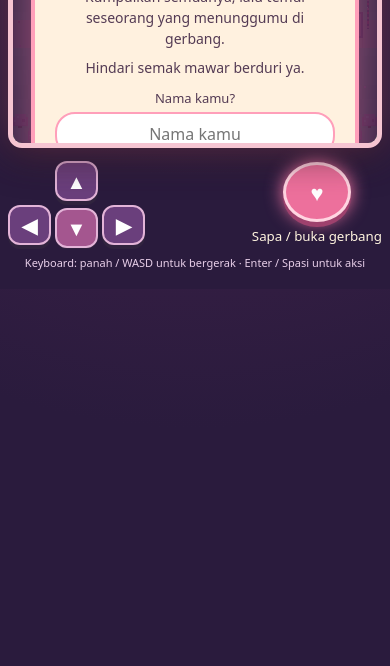
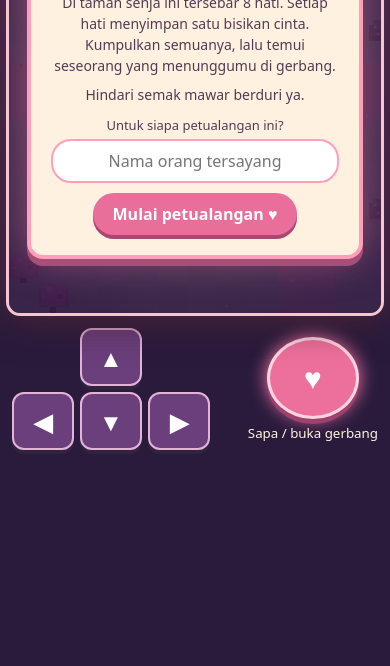
Before and after one commit to Aboyyy1112/untuk-panuy, a plain HTML site: page index.html in a window 390 px wide. Shown: the part 178-844 px from the top of the page. Drawn offline with Linux system fonts and the light colour scheme.

Commit message:
Add files via upload

```diff
--- a/index.html
+++ b/index.html
@@ -24,18 +24,19 @@ canvas{display:block;width:100%;height:auto;image-rendering:pixelated;touch-acti
 .letter{font-family:'Dancing Script',cursive,serif;font-size:22px!important;line-height:1.35!important;color:#a8406e}
 input{font:inherit;width:100%;padding:9px 12px;border:2px solid #ff9fba;border-radius:20px;background:#fff;color:var(--plum);text-align:center;margin-top:4px}
 input:focus-visible,button:focus-visible{outline:3px solid #ffb703;outline-offset:2px}
-button{font:inherit;cursor:pointer;border:0}
+button{font:inherit;cursor:pointer;border:0;touch-action:manipulation;-webkit-tap-highlight-color:transparent}
+html,body{overscroll-behavior:none}
 .main-btn{background:var(--rose);color:white;font-weight:900;padding:10px 20px;border-radius:24px;box-shadow:0 4px #a84772;margin-top:10px}
 .controls{display:flex;justify-content:space-between;align-items:center;gap:20px;margin:13px auto 0;max-width:700px;user-select:none;-webkit-user-select:none}
 .dpad{display:grid;grid-template-columns:48px 48px 48px;grid-template-rows:43px 43px;gap:4px}
 .ctrl{background:#6a3f7c;color:#fff;border:2px solid #e3b4d8;border-radius:12px;font-size:20px;font-weight:900;box-shadow:0 4px #30233e;touch-action:none}
-.ctrl:active,.ctrl.down{transform:translateY(3px);box-shadow:0 1px #30233e;background:#a4568f}
+.ctrl:active,.ctrl.pressed{transform:translateY(3px);box-shadow:0 1px #30233e;background:#a4568f}
 .up{grid-column:2}.left{grid-column:1;grid-row:2}.down{grid-column:2;grid-row:2}.right{grid-column:3;grid-row:2}
 .actions{display:flex;flex-direction:column;align-items:center;gap:5px}
 .action{width:76px;height:65px;border-radius:50%;background:#ed709c;color:white;border:3px solid #ffd5e1;box-shadow:0 5px #9e416d,0 0 18px #ff7aa8;font-weight:900;font-size:22px}
 .action:active{transform:translateY(3px)}
 .hint{font-size:11px;color:#e8cfe9;margin-top:10px}
-@media(max-width:420px){body{padding:8px}.controls{gap:8px}.dpad{grid-template-columns:43px 43px 43px;grid-template-rows:40px 40px}.action{width:68px;height:60px}.pill{font-size:10px;padding:4px 7px}}
+@media(max-width:700px){body{padding:6px;align-items:flex-start}h1{font-size:30px}.sub,.hint{display:none}.game-wrap{border-width:3px}.controls{gap:10px;margin-top:12px;padding:0 6px}.dpad{grid-template-columns:62px 62px 62px;grid-template-rows:58px 58px;gap:6px}.ctrl{font-size:24px}.action{width:92px;height:82px;font-size:30px}.pill{font-size:10px;padding:4px 7px}}
 </style>
 </head>
 <body>
@@ -46,15 +47,15 @@ button{font:inherit;cursor:pointer;border:0}
 <canvas id="game" width="800" height="480" aria-label="Permainan Love Adventure"></canvas>
 <div class="hud"><div class="pill" id="count">♥ 0 / 8</div><div class="pill" id="status">KUMPULKAN SEMUA HATI</div></div>
 <div class="overlay" id="startScreen">
- <div class="panel"><h2>Selamat datang, panuy sayang</h2>
+ <div class="panel"><h2>Selamat datang, sayang</h2>
  <p>Di taman senja ini tersebar 8 hati. Setiap hati menyimpan satu bisikan cinta. Kumpulkan semuanya, lalu temui seseorang yang menunggumu di gerbang.</p>
  <p>Hindari semak mawar berduri ya.</p>
- <label for="nm" style="font-size:13px">Nama kamu?</label>
- <input id="nm" maxlength="20" placeholder="Nama kamu" autocomplete="off">
+ <label for="nm" style="font-size:13px">Untuk siapa petualangan ini?</label>
+ <input id="nm" maxlength="20" placeholder="Nama orang tersayang" autocomplete="off">
  <button class="main-btn" id="startBtn">Mulai petualangan ♥</button></div>
 </div>
 <div class="overlay" id="endScreen" style="display:none">
- <div class="panel"><h2 id="endTitle">Kamu berhasil</h2><p id="endText"></p><p class="letter">“Sejauh mmanapun perjalanan ini,<br>hatiku selalu tahu ke mana harus pulang.<br>Dan hari ini, pulangku adalah kamu.”</p><p id="endSign" class="letter"></p><button class="main-btn" id="againBtn">Main lagi ♥</button></div>
+ <div class="panel"><h2 id="endTitle">Kamu berhasil</h2><p id="endText"></p><p class="letter">“Sejauh apa pun perjalanan,<br>hatiku selalu tahu ke mana harus pulang.<br>Dan hari ini, pulangku adalah kamu.”</p><p id="endSign" class="letter"></p><button class="main-btn" id="againBtn">Main lagi ♥</button></div>
 </div>
 </div>
 <div class="controls">
@@ -74,15 +75,16 @@ const canvas=document.getElementById('game'),ctx=canvas.getContext('2d');
 ctx.imageSmoothingEnabled=false;
 const W=800,H=480,T=32,COLS=25,ROWS=15;
 const keys={up:false,down:false,left:false,right:false};
-let started=false,won=false,hearts=[],collected=0,player,toast='',toastTimer=0,pname='',parts=[],petals=[],tick=0,ac;
+let started=false,won=false,hearts=[],collected=0,player,toast='',toastTimer=0,pname='',parts=[],petals=[],tick=0,ac,camX=0;
 const obstacles=[[4,2],[4,3],[4,4],[8,1],[8,2],[8,3],[12,5],[13,5],[14,5],[17,2],[17,3],[17,4],[20,8],[19,8],[18,8],[6,10],[7,10],[8,10],[11,11],[12,11],[13,11],[3,7],[3,8],[3,9]];
 const heartSpots=[[2,2],[6,4],[10,2],[15,3],[22,3],[5,8],[11,8],[16,11]];
-const notes=['panuyyyy sayangg','papoyy minta maaf ama panuyy','Aku gamau buat panuyy sendiri','Aku gamau buat panuyy sedih','Aku sangat sayang ama panuy','Dikehidupan lain aku bakalan tetap sayang','panuyy alasanku percaya pada cinta lagi','Dan papoyy memilihmu, hari ini dan selamanya'];
+const notes=['Kamu mengubah hari biasa jadi istimewa','Senyummu adalah rumah ternyaman','Bersamamu, waktu terasa melambat','Terima kasih sudah selalu ada','Tawamu musik favoritku','Aku suka caramu peduli pada hal kecil','Kamu alasanku percaya pada cinta','Dan aku memilihmu, hari ini dan selamanya'];
 const gate={x:23*T+4,y:6*T+4,w:24,h:48};
 const partner={x:700,y:196};
 for(let i=0;i<34;i++)petals.push({x:Math.random()*W,y:Math.random()*H,vx:.3+Math.random()*.5,vy:.4+Math.random()*.6,p:Math.random()*6,c:i%3});
 function chime(i,d=0){try{ac=ac||new(window.AudioContext||window.webkitAudioContext)();const f=[523,587,659,784,880,988,1047,1175][i%8],t=ac.currentTime+d,o=ac.createOscillator(),g=ac.createGain();o.type='sine';o.frequency.value=f;g.gain.setValueAtTime(.0001,t);g.gain.exponentialRampToValueAtTime(.14,t+.03);g.gain.exponentialRampToValueAtTime(.0001,t+1.1);o.connect(g);g.connect(ac.destination);o.start(t);o.stop(t+1.2)}catch(e){}}
 function burst(x,y,n,kind){for(let i=0;i<n;i++){const a=Math.random()*6.28,s=.5+Math.random()*2;parts.push({x,y,vx:Math.cos(a)*s,vy:Math.sin(a)*s-(kind==='h'?1:0),life:50+Math.random()*40,k:kind})}}
+function fit(){const want=(innerWidth<700&&innerHeight>innerWidth)?400:800;if(canvas.width!==want){canvas.width=want;ctx.imageSmoothingEnabled=false}}
 function reset(){player={x:48,y:48,w:22,h:25,speed:2.35,face:'down',walk:0};hearts=heartSpots.map(([x,y])=>({x:x*T+9,y:y*T+9,got:false,bob:Math.random()*6}));collected=0;won=false;parts=[];updateHud()}
 function updateHud(){document.getElementById('count').textContent=`♥ ${collected} / ${hearts.length}`;document.getElementById('status').textContent=collected===8?'DIA MENUNGGUMU DI GERBANG ♥':'KUMPULKAN SEMUA HATI'}
 function blocked(x,y){if(x<0||y<0||x+player.w>W||y+player.h>H)return true;for(const[tx,ty]of obstacles){let ox=tx*T+3,oy=ty*T+3;if(x<ox+26&&x+player.w>ox&&y<oy+26&&y+player.h>oy)return true}return false}
@@ -91,7 +93,7 @@ function move(){if(!started||won)return;let dx=0,dy=0;if(keys.left){dx-=1;player
  if(!blocked(nx,player.y))player.x=nx;if(!blocked(player.x,ny))player.y=ny;
  if(dx||dy){player.walk+=.18;if(tick%9===0)parts.push({x:player.x+11,y:player.y+24,vx:(Math.random()-.5)*.3,vy:-.3,life:30,k:'t'})}
  for(const h of hearts){if(!h.got&&Math.hypot((player.x+11)-(h.x+7),(player.y+12)-(h.y+7))<23){h.got=true;chime(collected);collected++;updateHud();burst(h.x+8,h.y+8,18,'s');toast=notes[collected-1];toastTimer=190}}
- if(collected===8&&toastTimer<=0&&tick%240===0){toast='Papoyy sudah menunggumu di gerbang ♥';toastTimer=120}
+ if(collected===8&&toastTimer<=0&&tick%240===0){toast='Dia sudah menunggumu di gerbang ♥';toastTimer=120}
 }
 function rect(x,y,w,h,c){ctx.fillStyle=c;ctx.fillRect(Math.round(x),Math.round(y),w,h)}
 function drawHeart(x,y,s=1,c='#ff527f',hl='#ff9bb5'){ctx.save();ctx.translate(Math.round(x),Math.round(y));ctx.scale(s,s);rect(2,0,4,3,c);rect(10,0,4,3,c);rect(0,3,16,5,c);rect(2,8,12,3,c);rect(5,11,6,3,c);rect(7,14,2,2,c);rect(3,2,3,2,hl);ctx.restore()}
@@ -134,13 +136,13 @@ function drawParts(){
   ctx.globalAlpha=Math.min(1,p.life/25);
   if(p.k==='h')drawHeart(p.x,p.y,.45);else if(p.k==='t')rect(p.x,p.y,3,3,'#ff9bb5');else rect(p.x,p.y,3,3,tick%4<2?'#fff3a8':'#ff9bb5');
   ctx.globalAlpha=1}}
-function draw(){tick++;drawWorld();
+function draw(){tick++;fit();const CW=canvas.width;camX=Math.max(0,Math.min(W-CW,Math.round(player.x+11-CW/2)));ctx.save();ctx.translate(-camX,0);drawWorld();
  for(const h of hearts)if(!h.got){const y=h.y+Math.sin(Date.now()/230+h.bob)*2;const g=ctx.createRadialGradient(h.x+8,y+8,2,h.x+8,y+8,26);g.addColorStop(0,'rgba(255,120,170,.55)');g.addColorStop(1,'rgba(255,120,170,0)');ctx.fillStyle=g;ctx.fillRect(h.x-20,y-20,56,56);drawHeart(h.x,y,1)}
- drawPartner();drawPlayer();drawParts();
+ drawPartner();drawPlayer();drawParts();ctx.restore();
  // dusk tint + vignette
- ctx.fillStyle='rgba(255,140,175,.10)';ctx.fillRect(0,0,W,H);
- const v=ctx.createRadialGradient(400,240,200,400,240,520);v.addColorStop(0,'rgba(60,20,80,0)');v.addColorStop(1,'rgba(60,20,80,.5)');ctx.fillStyle=v;ctx.fillRect(0,0,W,H);
- if(toastTimer>0){const a=Math.min(1,toastTimer/20);ctx.globalAlpha=a;rect(110,418,580,42,'#4a2450e8');rect(110,418,580,2,'#ffc4d6');rect(110,458,580,2,'#ffc4d6');ctx.fillStyle='#fff';ctx.font='bold 15px system-ui,sans-serif';ctx.textAlign='center';ctx.fillText('♥ '+toast+' ♥',400,444);ctx.globalAlpha=1}
+ ctx.fillStyle='rgba(255,140,175,.10)';ctx.fillRect(0,0,CW,H);
+ const v=ctx.createRadialGradient(CW/2,240,CW*.25,CW/2,240,CW*.65);v.addColorStop(0,'rgba(60,20,80,0)');v.addColorStop(1,'rgba(60,20,80,.5)');ctx.fillStyle=v;ctx.fillRect(0,0,CW,H);
+ if(toastTimer>0){const a=Math.min(1,toastTimer/20);ctx.globalAlpha=a;const tw=Math.min(580,CW-16),tx=(CW-tw)/2;rect(tx,418,tw,42,'#4a2450e8');rect(tx,418,tw,2,'#ffc4d6');rect(tx,458,tw,2,'#ffc4d6');ctx.fillStyle='#fff';ctx.font=(CW<500?'bold 13px':'bold 15px')+' system-ui,sans-serif';ctx.textAlign='center';ctx.fillText('♥ '+toast+' ♥',CW/2,444);ctx.globalAlpha=1}
  if(toastTimer>0)toastTimer--;
 }
 function action(){if(!started||won)return;const d=Math.hypot((player.x+11)-(partner.x+11),(player.y+12)-(partner.y+12));
@@ -149,7 +151,13 @@ function loop(){move();draw();requestAnimationFrame(loop)}
 const kmap={arrowup:'up',w:'up',arrowdown:'down',s:'down',arrowleft:'left',a:'left',arrowright:'right',d:'right'};
 document.addEventListener('keydown',e=>{if(e.target.tagName==='INPUT')return;let k=e.key.toLowerCase();if(kmap[k]){keys[kmap[k]]=true;e.preventDefault()}if(k==='enter'||k===' '){e.preventDefault();action()}});
 document.addEventListener('keyup',e=>{const k=kmap[e.key.toLowerCase()];if(k)keys[k]=false});
-document.querySelectorAll('[data-dir]').forEach(b=>{let dir=b.dataset.dir;const on=e=>{e.preventDefault();keys[dir]=true;b.classList.add('down')},off=e=>{e.preventDefault();keys[dir]=false;b.classList.remove('down')};b.addEventListener('pointerdown',on);b.addEventListener('pointerup',off);b.addEventListener('pointerleave',off);b.addEventListener('pointercancel',off)});
+const releaseAll=()=>{for(const k in keys)keys[k]=false;document.querySelectorAll('.ctrl.pressed').forEach(x=>x.classList.remove('pressed'))};
+document.querySelectorAll('[data-dir]').forEach(b=>{const dir=b.dataset.dir;
+b.addEventListener('pointerdown',e=>{e.preventDefault();try{b.setPointerCapture(e.pointerId)}catch(_){}keys[dir]=true;b.classList.add('pressed')});
+['pointerup','pointercancel','lostpointercapture'].forEach(t=>b.addEventListener(t,()=>{keys[dir]=false;b.classList.remove('pressed')}));
+b.addEventListener('contextmenu',e=>e.preventDefault())});
+window.addEventListener('blur',releaseAll);document.addEventListener('visibilitychange',releaseAll);
+document.addEventListener('contextmenu',e=>e.preventDefault());
 document.getElementById('actionBtn').addEventListener('pointerdown',e=>{e.preventDefault();action()});
 document.getElementById('startBtn').onclick=()=>{pname=document.getElementById('nm').value.trim();started=true;chime(4);document.getElementById('startScreen').style.display='none';toast=pname?`Selamat berpetualang, ${pname} ♥`:'Selamat berpetualang ♥';toastTimer=140};
 document.getElementById('againBtn').onclick=()=>{reset();started=true;document.getElementById('endScreen').style.display='none'};
```
